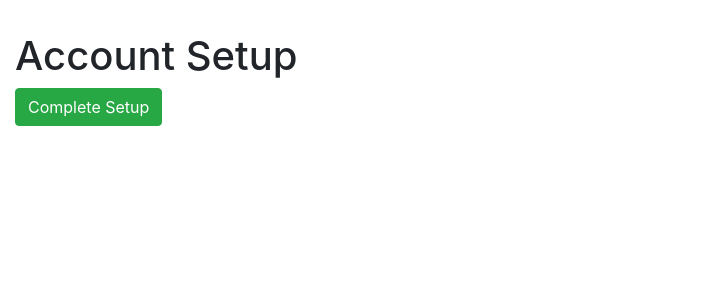
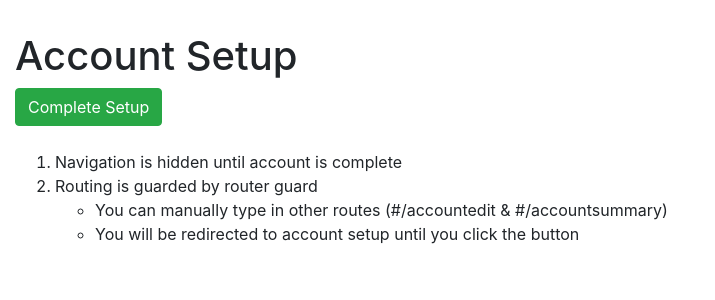
Before and after one commit to jmw5598/angular-navigation-guard-demo, an Angular app: page /#/accountsetup in a window 1280 px wide. Shown: the top 300 px of the page, without its empty margins (0-715 px from the left). Built offline with nearby package versions, Linux system fonts and the light colour scheme.

Commit message:
added directions on account setup view

```diff
--- a/src/app/account/account-setup/account-setup.component.html
+++ b/src/app/account/account-setup/account-setup.component.html
@@ -1,2 +1,13 @@
 <h1>Account Setup</h1>
 <button role="button" class="btn btn-success" (click)="complete()">Complete Setup</button>
+<br><br>
+<ol>
+  <li>Navigation is hidden until account is complete</li>
+  <li>
+    Routing is guarded by router guard
+    <ul>
+      <li>You can manually type in other routes (#/accountedit & #/accountsummary)</li>
+      <li>You will be redirected to account setup until you click the button</li>
+    </ul>
+  </li>
+</ol>
```
